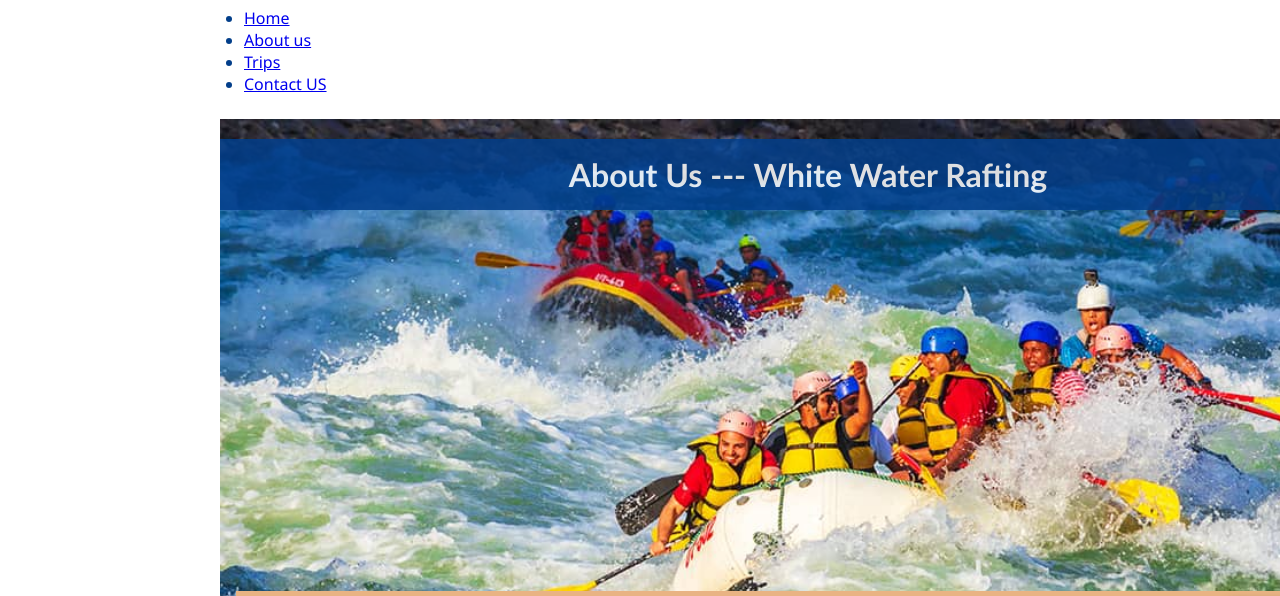
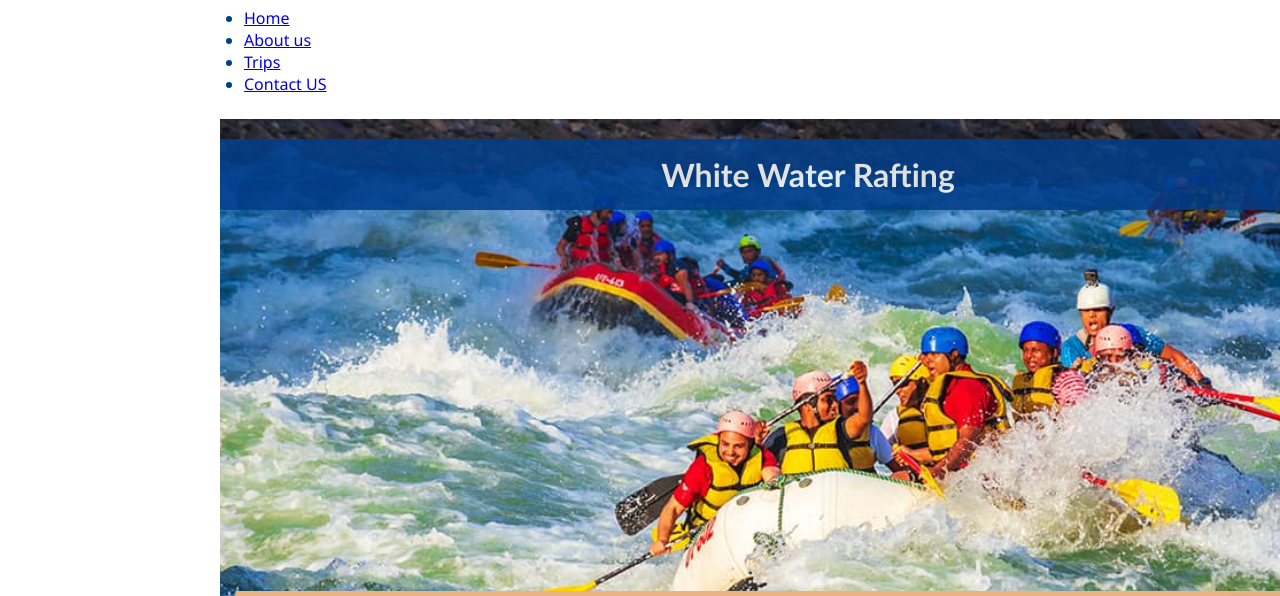
Before and after one commit to yainhue/wdd130, a plain HTML site: page wwr/about.html in a window 1280 px wide. Shown: the part 146-742 px from the top of the page. Drawn offline with Linux system fonts and the light colour scheme.

Commit message:
wwr about us page fix

```diff
--- a/wwr/about.html
+++ b/wwr/about.html
@@ -7,7 +7,7 @@
     <meta name="description"
         content="Experience the thrill of navigating powerful rapids, breathtaking scenery, and heart-pounding teamwork with White Water Rafting">
     <meta name="author" content="Yain Huento">
-    <title>White Water Rafting</title>
+    <title>About Us - White Water Rafting</title>
     <link rel="stylesheet" href="styles/rafting.css">
 </head>
 
@@ -27,7 +27,7 @@
         <div class="hero">
             <img src="./images/hero.jpg"
                 alt="Groups of people whitewater rafting through fast, foamy rapids in inflatable boats, wearing helmets and life jackets.">
-            <h1>About Us --- White Water Rafting </h1>
+            <h1>White Water Rafting </h1>
             <article>
                 <img src="./images/clients.jpg"
                     alt="Group of people posing in front of an inflatable raft after a whitewater rafting adventure, wearing helmets, life jackets, and celebrating in a natural river setting.">
@@ -65,3 +65,5 @@
         </nav>
     </footer>
 </body>
+
+</html>
```
